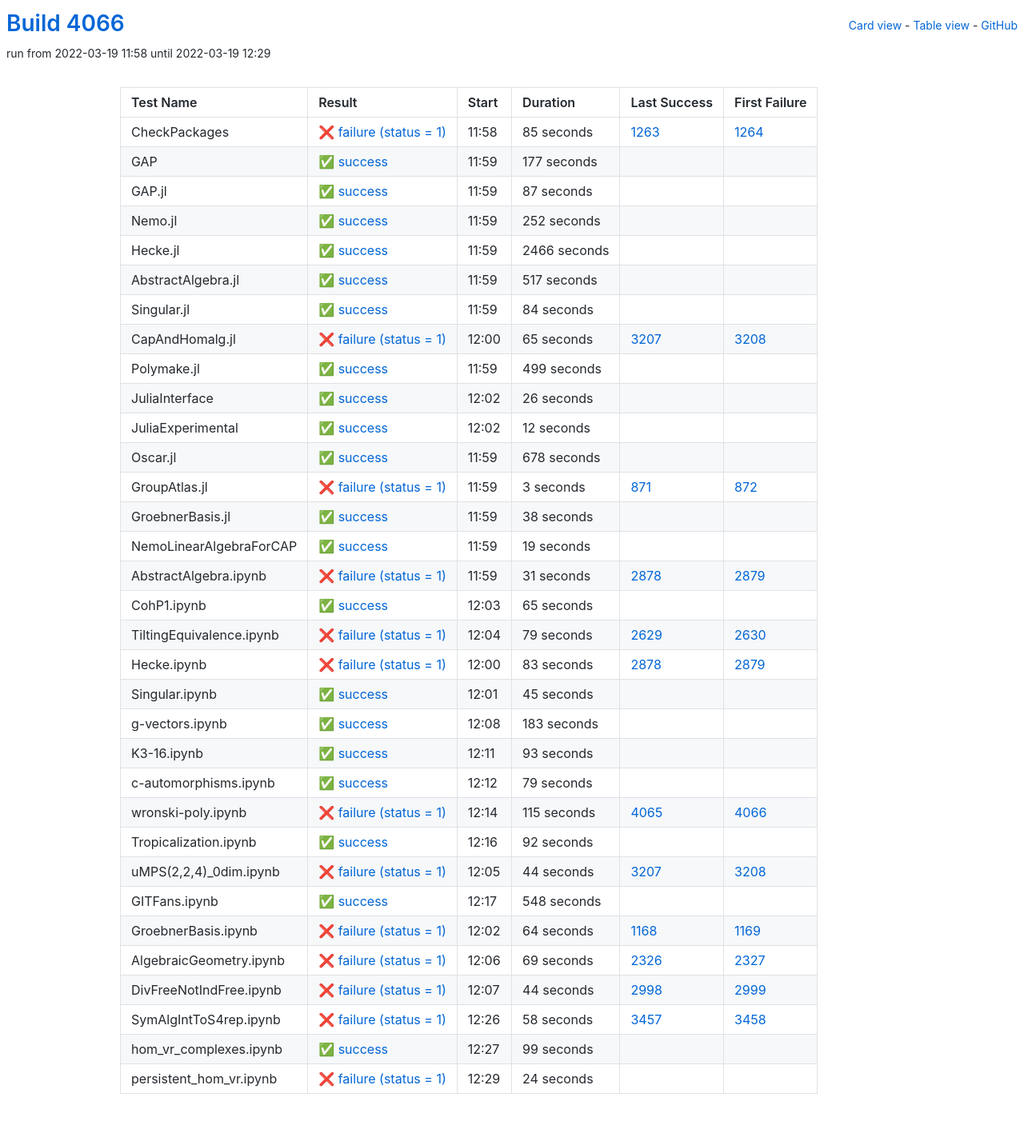
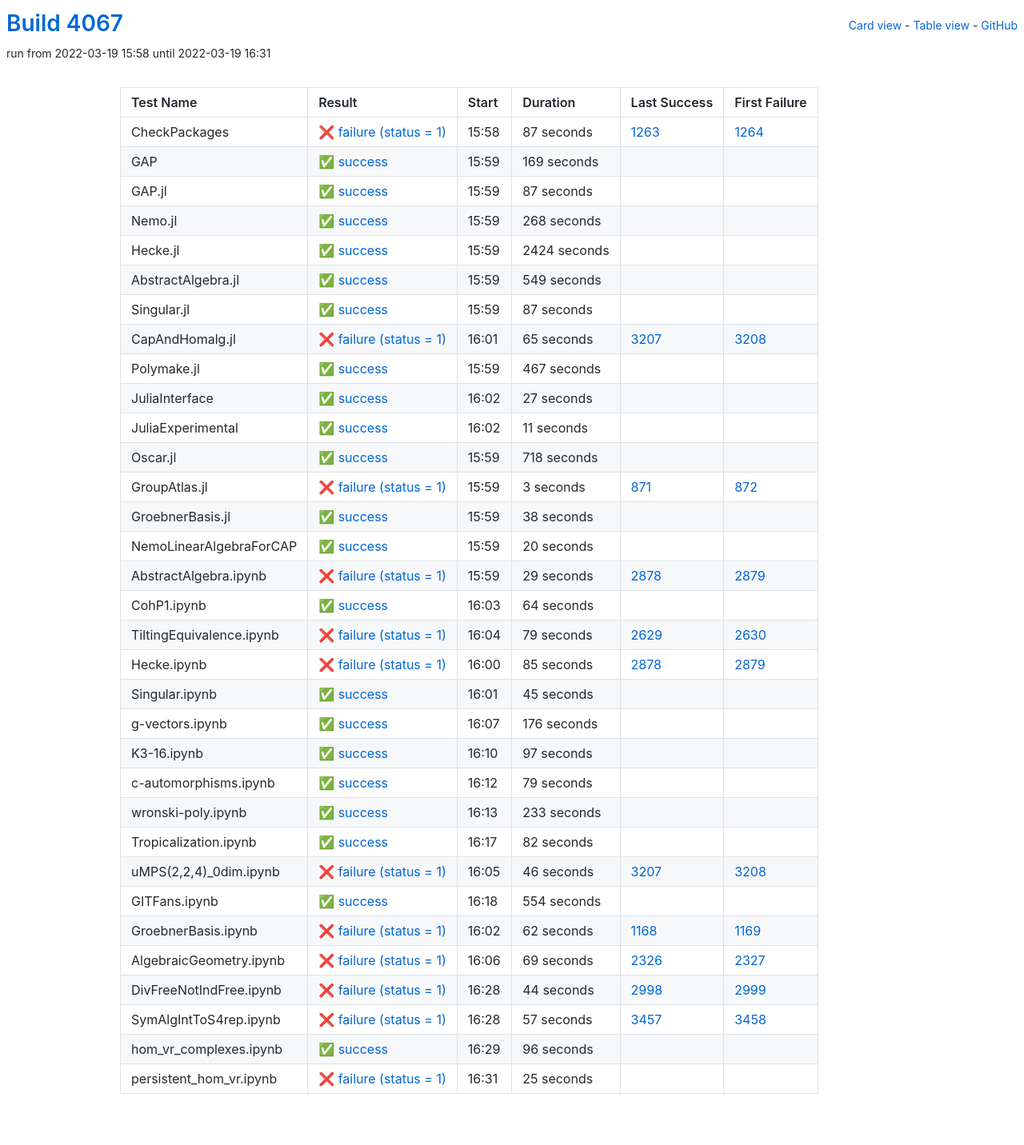
Before and after one commit to oscar-system/oscar-ci-status-stable, a Jekyll site: the page built from table.html, in a window 1280 px wide. Shown: the whole page at 80% size. Built offline with Jekyll 4.4.1, drawn with Linux system fonts in a browser that asks for light colours.

Commit message:
Build #4067

```diff
--- a/_data/ci.yml
+++ b/_data/ci.yml
@@ -1,6 +1,6 @@
 ---
-build: 4066
-build_url: https://oscarci.mathematik.uni-kl.de/job/oscar-stable/4066/
+build: 4067
+build_url: https://oscarci.mathematik.uni-kl.de/job/oscar-stable/4067/
 job: oscar-stable
 organization: oscar-system
 repo: oscar-ci-status-stable
@@ -8,32 +8,32 @@ repourl: https://github.com/oscar-system/oscar-ci-status-stable
 tests:
 - name: CheckPackages
   id: checkpackages
-  log: https://oscarci.mathematik.uni-kl.de/job/oscar-stable/4066/artifact/logs/build-4066/CheckPackages.log
-  start: 2022-03-19 11:58
+  log: https://oscarci.mathematik.uni-kl.de/job/oscar-stable/4067/artifact/logs/build-4067/CheckPackages.log
+  start: 2022-03-19 15:58
   success: false
   exitcode: 1
   status: failure
-  duration: 85
+  duration: 87
   last_success: 1263
   last_success_url: https://oscarci.mathematik.uni-kl.de/job/oscar-stable/1263/
   first_failure: 1264
   first_failure_url: https://oscarci.mathematik.uni-kl.de/job/oscar-stable/1264/
 - name: GAP
   id: gap
-  log: https://oscarci.mathematik.uni-kl.de/job/oscar-stable/4066/artifact/logs/build-4066/GAP.log
-  start: 2022-03-19 11:59
+  log: https://oscarci.mathematik.uni-kl.de/job/oscar-stable/4067/artifact/logs/build-4067/GAP.log
+  start: 2022-03-19 15:59
   success: true
   exitcode: 0
   status: success
-  duration: 177
+  duration: 169
   last_success: false
   last_success_url:
   first_failure: false
   first_failure_url:
 - name: GAP.jl
   id: gap-jl
-  log: https://oscarci.mathematik.uni-kl.de/job/oscar-stable/4066/artifact/logs/build-4066/GAP.jl.log
-  start: 2022-03-19 11:59
+  log: https://oscarci.mathematik.uni-kl.de/job/oscar-stable/4067/artifact/logs/build-4067/GAP.jl.log
+  start: 2022-03-19 15:59
   success: true
   exitcode: 0
   status: success
@@ -44,56 +44,56 @@ tests:
   first_failure_url:
 - name: Nemo.jl
   id: nemo-jl
-  log: https://oscarci.mathematik.uni-kl.de/job/oscar-stable/4066/artifact/logs/build-4066/Nemo.jl.log
-  start: 2022-03-19 11:59
+  log: https://oscarci.mathematik.uni-kl.de/job/oscar-stable/4067/artifact/logs/build-4067/Nemo.jl.log
+  start: 2022-03-19 15:59
   success: true
   exitcode: 0
   status: success
-  duration: 252
+  duration: 268
   last_success: false
   last_success_url:
   first_failure: false
   first_failure_url:
 - name: Hecke.jl
   id: hecke-jl
-  log: https://oscarci.mathematik.uni-kl.de/job/oscar-stable/4066/artifact/logs/build-4066/Hecke.jl.log
-  start: 2022-03-19 11:59
+  log: https://oscarci.mathematik.uni-kl.de/job/oscar-stable/4067/artifact/logs/build-4067/Hecke.jl.log
+  start: 2022-03-19 15:59
   success: true
   exitcode: 0
   status: success
-  duration: 2466
+  duration: 2424
   last_success: false
   last_success_url:
   first_failure: false
   first_failure_url:
 - name: AbstractAlgebra.jl
   id: abstractalgebra-jl
-  log: https://oscarci.mathematik.uni-kl.de/job/oscar-stable/4066/artifact/logs/build-4066/AbstractAlgebra.jl.log
-  start: 2022-03-19 11:59
+  log: https://oscarci.mathematik.uni-kl.de/job/oscar-stable/4067/artifact/logs/build-4067/AbstractAlgebra.jl.log
+  start: 2022-03-19 15:59
   success: true
   exitcode: 0
   status: success
-  duration: 517
+  duration: 549
   last_success: false
   last_success_url:
   first_failure: false
   first_failure_url:
 - name: Singular.jl
   id: singular-jl
-  log: https://oscarci.mathematik.uni-kl.de/job/oscar-stable/4066/artifact/logs/build-4066/Singular.jl.log
-  start: 2022-03-19 11:59
+  log: https://oscarci.mathematik.uni-kl.de/job/oscar-stable/4067/artifact/logs/build-4067/Singular.jl.log
+  start: 2022-03-19 15:59
   success: true
   exitcode: 0
   status: success
-  duration: 84
+  duration: 87
   last_success: false
   last_success_url:
   first_failure: false
   first_failure_url:
 - name: CapAndHomalg.jl
   id: capandhomalg-jl
-  log: https://oscarci.mathematik.uni-kl.de/job/oscar-stable/4066/artifact/logs/build-4066/CapAndHomalg.jl.log
-  start: 2022-03-19 12:00
+  log: https://oscarci.mathematik.uni-kl.de/job/oscar-stable/4067/artifact/logs/build-4067/CapAndHomalg.jl.log
+  start: 2022-03-19 16:01
   success: false
   exitcode: 1
   status: failure
@@ -104,56 +104,56 @@ tests:
   first_failure_url: https://oscarci.mathematik.uni-kl.de/job/oscar-stable/3208/
 - name: Polymake.jl
   id: polymake-jl
-  log: https://oscarci.mathematik.uni-kl.de/job/oscar-stable/4066/artifact/logs/build-4066/Polymake.jl.log
-  start: 2022-03-19 11:59
+  log: https://oscarci.mathematik.uni-kl.de/job/oscar-stable/4067/artifact/logs/build-4067/Polymake.jl.log
+  start: 2022-03-19 15:59
   success: true
   exitcode: 0
   status: success
-  duration: 499
+  duration: 467
   last_success: false
   last_success_url:
   first_failure: false
   first_failure_url:
 - name: JuliaInterface
   id: juliainterface
-  log: https://oscarci.mathematik.uni-kl.de/job/oscar-stable/4066/artifact/logs/build-4066/JuliaInterface.log
-  start: 2022-03-19 12:02
+  log: https://oscarci.mathematik.uni-kl.de/job/oscar-stable/4067/artifact/logs/build-4067/JuliaInterface.log
+  start: 2022-03-19 16:02
   success: true
   exitcode: 0
   status: success
-  duration: 26
+  duration: 27
   last_success: false
   last_success_url:
   first_failure: false
   first_failure_url:
 - name: JuliaExperimental
   id: juliaexperimental
-  log: https://oscarci.mathematik.uni-kl.de/job/oscar-stable/4066/artifact/logs/build-4066/JuliaExperimental.log
-  start: 2022-03-19 12:02
+  log: https://oscarci.mathematik.uni-kl.de/job/oscar-stable/4067/artifact/logs/build-4067/JuliaExperimental.log
+  start: 2022-03-19 16:02
   success: true
   exitcode: 0
   status: success
-  duration: 12
+  duration: 11
   last_success: false
   last_success_url:
   first_failure: false
   first_failure_url:
 - name: Oscar.jl
   id: oscar-jl
-  log: https://oscarci.mathematik.uni-kl.de/job/oscar-stable/4066/artifact/logs/build-4066/Oscar.jl.log
-  start: 2022-03-19 11:59
+  log: https://oscarci.mathematik.uni-kl.de/job/oscar-stable/4067/artifact/logs/build-4067/Oscar.jl.log
+  start: 2022-03-19 15:59
   success: true
   exitcode: 0
   status: success
-  duration: 678
+  duration: 718
   last_success: false
   last_success_url:
   first_failure: false
   first_failure_url:
 - name: GroupAtlas.jl
   id: groupatlas-jl
-  log: https://oscarci.mathematik.uni-kl.de/job/oscar-stable/4066/artifact/logs/build-4066/GroupAtlas.jl.log
-  start: 2022-03-19 11:59
+  log: https://oscarci.mathematik.uni-kl.de/job/oscar-stable/4067/artifact/logs/build-4067/GroupAtlas.jl.log
+  start: 2022-03-19 15:59
   success: false
   exitcode: 1
   status: failure
@@ -164,8 +164,8 @@ tests:
   first_failure_url: https://oscarci.mathematik.uni-kl.de/job/oscar-stable/872/
 - name: GroebnerBasis.jl
   id: groebnerbasis-jl
-  log: https://oscarci.mathematik.uni-kl.de/job/oscar-stable/4066/artifact/logs/build-4066/GroebnerBasis.jl.log
-  start: 2022-03-19 11:59
+  log: https://oscarci.mathematik.uni-kl.de/job/oscar-stable/4067/artifact/logs/build-4067/GroebnerBasis.jl.log
+  start: 2022-03-19 15:59
   success: true
   exitcode: 0
   status: success
@@ -176,44 +176,44 @@ tests:
   first_failure_url:
 - name: NemoLinearAlgebraForCAP
   id: nemolinearalgebraforcap
-  log: https://oscarci.mathematik.uni-kl.de/job/oscar-stable/4066/artifact/logs/build-4066/NemoLinearAlgebraForCAP.log
-  start: 2022-03-19 11:59
+  log: https://oscarci.mathematik.uni-kl.de/job/oscar-stable/4067/artifact/logs/build-4067/NemoLinearAlgebraForCAP.log
+  start: 2022-03-19 15:59
   success: true
   exitcode: 0
   status: success
-  duration: 19
+  duration: 20
   last_success: false
   last_success_url:
   first_failure: false
   first_failure_url:
 - name: AbstractAlgebra.ipynb
   id: abstractalgebra-ipynb
-  log: https://oscarci.mathematik.uni-kl.de/job/oscar-stable/4066/artifact/logs/build-4066/AbstractAlgebra.ipynb.log
-  start: 2022-03-19 11:59
+  log: https://oscarci.mathematik.uni-kl.de/job/oscar-stable/4067/artifact/logs/build-4067/AbstractAlgebra.ipynb.log
+  start: 2022-03-19 15:59
   success: false
   exitcode: 1
   status: failure
-  duration: 31
+  duration: 29
   last_success: 2878
   last_success_url: https://oscarci.mathematik.uni-kl.de/job/oscar-stable/2878/
   first_failure: 2879
   first_failure_url: https://oscarci.mathematik.uni-kl.de/job/oscar-stable/2879/
 - name: CohP1.ipynb
   id: cohp1-ipynb
-  log: https://oscarci.mathematik.uni-kl.de/job/oscar-stable/4066/artifact/logs/build-4066/CohP1.ipynb.log
-  start: 2022-03-19 12:03
+  log: https://oscarci.mathematik.uni-kl.de/job/oscar-stable/4067/artifact/logs/build-4067/CohP1.ipynb.log
+  start: 2022-03-19 16:03
   success: true
   exitcode: 0
   status: success
-  duration: 65
+  duration: 64
   last_success: false
   last_success_url:
   first_failure: false
   first_failure_url:
 - name: TiltingEquivalence.ipynb
   id: tiltingequivalence-ipynb
-  log: https://oscarci.mathematik.uni-kl.de/job/oscar-stable/4066/artifact/logs/build-4066/TiltingEquivalence.ipynb.log
-  start: 2022-03-19 12:04
+  log: https://oscarci.mathematik.uni-kl.de/job/oscar-stable/4067/artifact/logs/build-4067/TiltingEquivalence.ipynb.log
+  start: 2022-03-19 16:04
   success: false
   exitcode: 1
   status: failure
@@ -224,20 +224,20 @@ tests:
   first_failure_url: https://oscarci.mathematik.uni-kl.de/job/oscar-stable/2630/
 - name: Hecke.ipynb
   id: hecke-ipynb
-  log: https://oscarci.mathematik.uni-kl.de/job/oscar-stable/4066/artifact/logs/build-4066/Hecke.ipynb.log
-  start: 2022-03-19 12:00
+  log: https://oscarci.mathematik.uni-kl.de/job/oscar-stable/4067/artifact/logs/build-4067/Hecke.ipynb.log
+  start: 2022-03-19 16:00
   success: false
   exitcode: 1
   status: failure
-  duration: 83
+  duration: 85
   last_success: 2878
   last_success_url: https://oscarci.mathematik.uni-kl.de/job/oscar-stable/2878/
   first_failure: 2879
   first_failure_url: https://oscarci.mathematik.uni-kl.de/job/oscar-stable/2879/
 - name: Singular.ipynb
   id: singular-ipynb
-  log: https://oscarci.mathematik.uni-kl.de/job/oscar-stable/4066/artifact/logs/build-4066/Singular.ipynb.log
-  start: 2022-03-19 12:01
+  log: https://oscarci.mathematik.uni-kl.de/job/oscar-stable/4067/artifact/logs/build-4067/Singular.ipynb.log
+  start: 2022-03-19 16:01
   success: true
   exitcode: 0
   status: success
@@ -248,32 +248,32 @@ tests:
   first_failure_url:
 - name: g-vectors.ipynb
   id: g-vectors-ipynb
-  log: https://oscarci.mathematik.uni-kl.de/job/oscar-stable/4066/artifact/logs/build-4066/g-vectors.ipynb.log
-  start: 2022-03-19 12:08
+  log: https://oscarci.mathematik.uni-kl.de/job/oscar-stable/4067/artifact/logs/build-4067/g-vectors.ipynb.log
+  start: 2022-03-19 16:07
   success: true
   exitcode: 0
   status: success
-  duration: 183
+  duration: 176
   last_success: false
   last_success_url:
   first_failure: false
   first_failure_url:
 - name: K3-16.ipynb
   id: k3-16-ipynb
-  log: https://oscarci.mathematik.uni-kl.de/job/oscar-stable/4066/artifact/logs/build-4066/K3-16.ipynb.log
-  start: 2022-03-19 12:11
+  log: https://oscarci.mathematik.uni-kl.de/job/oscar-stable/4067/artifact/logs/build-4067/K3-16.ipynb.log
+  start: 2022-03-19 16:10
   success: true
   exitcode: 0
   status: success
-  duration: 93
+  duration: 97
   last_success: false
   last_success_url:
   first_failure: false
   first_failure_url:
 - name: c-automorphisms.ipynb
   id: c-automorphisms-ipynb
-  log: https://oscarci.mathematik.uni-kl.de/job/oscar-stable/4066/artifact/logs/build-4066/c-automorphisms.ipynb.log
-  start: 2022-03-19 12:12
+  log: https://oscarci.mathematik.uni-kl.de/job/oscar-stable/4067/artifact/logs/build-4067/c-automorphisms.ipynb.log
+  start: 2022-03-19 16:12
   success: true
   exitcode: 0
   status: success
@@ -284,68 +284,68 @@ tests:
   first_failure_url:
 - name: wronski-poly.ipynb
   id: wronski-poly-ipynb
-  log: https://oscarci.mathematik.uni-kl.de/job/oscar-stable/4066/artifact/logs/build-4066/wronski-poly.ipynb.log
-  start: 2022-03-19 12:14
-  success: false
-  exitcode: 1
-  status: failure
-  duration: 115
-  last_success: 4065
-  last_success_url: https://oscarci.mathematik.uni-kl.de/job/oscar-stable/4065/
-  first_failure: 4066
-  first_failure_url: https://oscarci.mathematik.uni-kl.de/job/oscar-stable/4066/
-- name: Tropicalization.ipynb
-  id: tropicalization-ipynb
-  log: https://oscarci.mathematik.uni-kl.de/job/oscar-stable/4066/artifact/logs/build-4066/Tropicalization.ipynb.log
-  start: 2022-03-19 12:16
+  log: https://oscarci.mathematik.uni-kl.de/job/oscar-stable/4067/artifact/logs/build-4067/wronski-poly.ipynb.log
+  start: 2022-03-19 16:13
   success: true
   exitcode: 0
   status: success
-  duration: 92
+  duration: 233
+  last_success: false
+  last_success_url:
+  first_failure: false
+  first_failure_url:
+- name: Tropicalization.ipynb
+  id: tropicalization-ipynb
+  log: https://oscarci.mathematik.uni-kl.de/job/oscar-stable/4067/artifact/logs/build-4067/Tropicalization.ipynb.log
+  start: 2022-03-19 16:17
+  success: true
+  exitcode: 0
+  status: success
+  duration: 82
   last_success: false
   last_success_url:
   first_failure: false
   first_failure_url:
 - name: uMPS(2,2,4)_0dim.ipynb
   id: umps-2-2-4-0dim-ipynb
-  log: https://oscarci.mathematik.uni-kl.de/job/oscar-stable/4066/artifact/logs/build-4066/uMPS-2-2-4-_0dim.ipynb.log
-  start: 2022-03-19 12:05
+  log: https://oscarci.mathematik.uni-kl.de/job/oscar-stable/4067/artifact/logs/build-4067/uMPS-2-2-4-_0dim.ipynb.log
+  start: 2022-03-19 16:05
   success: false
   exitcode: 1
   status: failure
-  duration: 44
+  duration: 46
   last_success: 3207
   last_success_url: https://oscarci.mathematik.uni-kl.de/job/oscar-stable/3207/
   first_failure: 3208
   first_failure_url: https://oscarci.mathematik.uni-kl.de/job/oscar-stable/3208/
 - name: GITFans.ipynb
   id: gitfans-ipynb
-  log: https://oscarci.mathematik.uni-kl.de/job/oscar-stable/4066/artifact/logs/build-4066/GITFans.ipynb.log
-  start: 2022-03-19 12:17
+  log: https://oscarci.mathematik.uni-kl.de/job/oscar-stable/4067/artifact/logs/build-4067/GITFans.ipynb.log
+  start: 2022-03-19 16:18
   success: true
   exitcode: 0
   status: success
-  duration: 548
+  duration: 554
   last_success: false
   last_success_url:
   first_failure: false
   first_failure_url:
 - name: GroebnerBasis.ipynb
   id: groebnerbasis-ipynb
-  log: https://oscarci.mathematik.uni-kl.de/job/oscar-stable/4066/artifact/logs/build-4066/GroebnerBasis.ipynb.log
-  start: 2022-03-19 12:02
+  log: https://oscarci.mathematik.uni-kl.de/job/oscar-stable/4067/artifact/logs/build-4067/GroebnerBasis.ipynb.log
+  start: 2022-03-19 16:02
   success: false
   exitcode: 1
   status: failure
-  duration: 64
+  duration: 62
   last_success: 1168
   last_success_url: https://oscarci.mathematik.uni-kl.de/job/oscar-stable/1168/
   first_failure: 1169
   first_failure_url: https://oscarci.mathematik.uni-kl.de/job/oscar-stable/1169/
 - name: AlgebraicGeometry.ipynb
   id: algebraicgeometry-ipynb
-  log: https://oscarci.mathematik.uni-kl.de/job/oscar-stable/4066/artifact/logs/build-4066/AlgebraicGeometry.ipynb.log
-  start: 2022-03-19 12:06
+  log: https://oscarci.mathematik.uni-kl.de/job/oscar-stable/4067/artifact/logs/build-4067/AlgebraicGeometry.ipynb.log
+  start: 2022-03-19 16:06
   success: false
   exitcode: 1
   status: failure
@@ -356,8 +356,8 @@ tests:
   first_failure_url: https://oscarci.mathematik.uni-kl.de/job/oscar-stable/2327/
 - name: DivFreeNotIndFree.ipynb
   id: divfreenotindfree-ipynb
-  log: https://oscarci.mathematik.uni-kl.de/job/oscar-stable/4066/artifact/logs/build-4066/DivFreeNotIndFree.ipynb.log
-  start: 2022-03-19 12:07
+  log: https://oscarci.mathematik.uni-kl.de/job/oscar-stable/4067/artifact/logs/build-4067/DivFreeNotIndFree.ipynb.log
+  start: 2022-03-19 16:28
   success: false
   exitcode: 1
   status: failure
@@ -368,36 +368,36 @@ tests:
   first_failure_url: https://oscarci.mathematik.uni-kl.de/job/oscar-stable/2999/
 - name: SymAlgIntToS4rep.ipynb
   id: symalginttos4rep-ipynb
-  log: https://oscarci.mathematik.uni-kl.de/job/oscar-stable/4066/artifact/logs/build-4066/SymAlgIntToS4rep.ipynb.log
-  start: 2022-03-19 12:26
+  log: https://oscarci.mathematik.uni-kl.de/job/oscar-stable/4067/artifact/logs/build-4067/SymAlgIntToS4rep.ipynb.log
+  start: 2022-03-19 16:28
   success: false
   exitcode: 1
   status: failure
-  duration: 58
+  duration: 57
   last_success: 3457
   last_success_url: https://oscarci.mathematik.uni-kl.de/job/oscar-stable/3457/
   first_failure: 3458
   first_failure_url: https://oscarci.mathematik.uni-kl.de/job/oscar-stable/3458/
 - name: hom_vr_complexes.ipynb
   id: hom-vr-complexes-ipynb
-  log: https://oscarci.mathematik.uni-kl.de/job/oscar-stable/4066/artifact/logs/build-4066/hom_vr_complexes.ipynb.log
-  start: 2022-03-19 12:27
+  log: https://oscarci.mathematik.uni-kl.de/job/oscar-stable/4067/artifact/logs/build-4067/hom_vr_complexes.ipynb.log
+  start: 2022-03-19 16:29
   success: true
   exitcode: 0
   status: success
-  duration: 99
+  duration: 96
   last_success: false
   last_success_url:
   first_failure: false
   first_failure_url:
 - name: persistent_hom_vr.ipynb
   id: persistent-hom-vr-ipynb
-  log: https://oscarci.mathematik.uni-kl.de/job/oscar-stable/4066/artifact/logs/build-4066/persistent_hom_vr.ipynb.log
-  start: 2022-03-19 12:29
+  log: https://oscarci.mathematik.uni-kl.de/job/oscar-stable/4067/artifact/logs/build-4067/persistent_hom_vr.ipynb.log
+  start: 2022-03-19 16:31
   success: false
   exitcode: 1
   status: failure
-  duration: 24
+  duration: 25
   last_success: false
   last_success_url:
   first_failure: false
```
Also changed, not shown: README.md.
